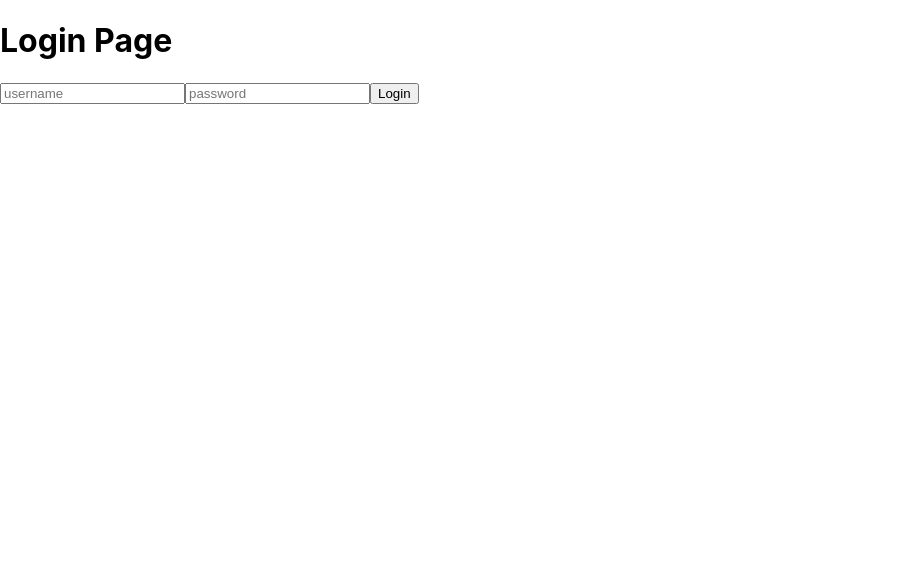
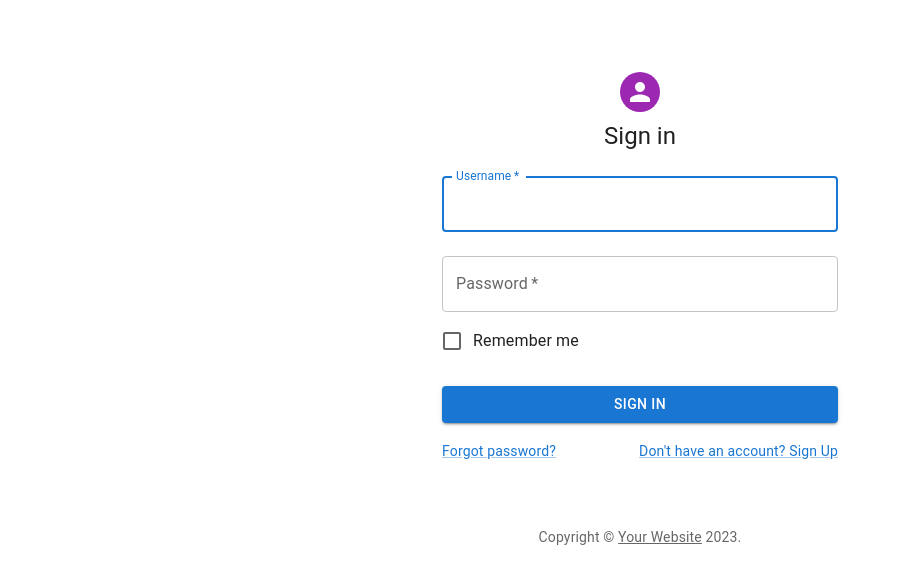
Before and after one commit to vamsi1133/ramreact, a React (Create React App) app: page /login in a window 1280 px wide. Shown: the top 584 px of the page, without its empty margins (0-902 px from the left). Built offline with nearby package versions, Linux system fonts and the light colour scheme.

Commit message:
fourth commit

```diff
--- a/package.json
+++ b/package.json
@@ -3,9 +3,13 @@
   "version": "0.1.0",
   "private": true,
   "dependencies": {
+    "@emotion/react": "^11.10.5",
+    "@emotion/styled": "^11.10.5",
+    "@mui/material": "^5.11.7",
     "@testing-library/jest-dom": "^5.16.5",
     "@testing-library/react": "^13.4.0",
     "@testing-library/user-event": "^13.5.0",
+    "axios": "^1.3.2",
     "react": "^18.2.0",
     "react-dom": "^18.2.0",
     "react-router-dom": "^6.8.0",
--- a/src/Components/login/index.js
+++ b/src/Components/login/index.js
@@ -1,37 +1,144 @@
 import React, { useState } from "react";
+import { useNavigate } from "react-router-dom";
+import axios from "axios";
+import Avatar from "@mui/material/Avatar";
+import Button from "@mui/material/Button";
+import CssBaseline from "@mui/material/CssBaseline";
+import TextField from "@mui/material/TextField";
+import FormControlLabel from "@mui/material/FormControlLabel";
+import Checkbox from "@mui/material/Checkbox";
+import Link from "@mui/material/Link";
+import Grid from "@mui/material/Grid";
+import Box from "@mui/material/Box";
+import Typography from "@mui/material/Typography";
+import Container from "@mui/material/Container";
+import { createTheme, ThemeProvider } from "@mui/material/styles";
+function Copyright(props) {
+  return (
+    <Typography
+      variant="body2"
+      color="text.secondary"
+      align="center"
+      {...props}
+    >
+      {"Copyright © "}
+      <Link color="inherit" href="https://mui.com/">
+        Your Website
+      </Link>{" "}
+      {new Date().getFullYear()}
+      {"."}
+    </Typography>
+  );
+}
 
+const theme = createTheme();
 const Login = (props) => {
   const [credential, setCredentials] = useState({ username: "", password: "" });
-
+  const router = useNavigate();
   const handleInput = (e) => {
     const { value, name } = e.target;
     setCredentials((prev) => ({ ...prev, [name]: value }));
   };
 
-  const handleLogin = (event) => {
+  const handleSubmit = async (event) => {
     event.preventDefault();
-    console.log(credential);
+    // fetch("http://localhost:8000/login", {
+    //   method: "POST",
+    //   headers: {
+    //     "Content-Type": "application/json",
+    //   },
+    //   body: JSON.stringify(credential),
+    // })
+    //   .then((res) => res.json())
+    //   .then((data) => {
+    //     if (!data.ok) {
+    //       alert("incorect data");
+    //     }
+    //   })
+    //   .catch((err) => console.log("here", err));
+    try {
+      const data = await axios.post("http://localhost:8000/login", credential);
+      if (data.status === 200) {
+        router("/");
+      }
+    } catch (e) {
+      alert(e.response.data.message);
+    }
   };
 
   return (
     <>
-      <div>
-        <h1>Login Page</h1>
-        <form onChange={handleInput}>
-          <input
-            name="username"
-            placeholder="username"
-            value={credential.username}
-          ></input>
-          <input
-            name="password"
-            type="password"
-            placeholder="password"
-            value={credential.password}
-          ></input>
-          <button onClick={handleLogin}>Login</button>
-        </form>
-      </div>
+      <ThemeProvider theme={theme}>
+        <Container component="main" maxWidth="xs">
+          <CssBaseline />
+          <Box
+            sx={{
+              marginTop: 8,
+              display: "flex",
+              flexDirection: "column",
+              alignItems: "center",
+            }}
+          >
+            <Avatar sx={{ m: 1, bgcolor: "secondary.main" }}></Avatar>
+            <Typography component="h1" variant="h5">
+              Sign in
+            </Typography>
+            <Box
+              component="form"
+              onSubmit={handleSubmit}
+              onChange={handleInput}
+              noValidate
+              sx={{ mt: 1 }}
+            >
+              <TextField
+                margin="normal"
+                required
+                fullWidth
+                id="email"
+                label="Username"
+                name="username"
+                autoComplete="email"
+                autoFocus
+              />
+              <TextField
+                margin="normal"
+                required
+                fullWidth
+                name="password"
+                label="Password"
+                type="password"
+                id="password"
+                autoComplete="current-password"
+              />
+              <FormControlLabel
+                control={<Checkbox value="remember" color="primary" />}
+                label="Remember me"
+              />
+              <Button
+                type="submit"
+                fullWidth
+                variant="contained"
+                sx={{ mt: 3, mb: 2 }}
+              >
+                Sign In
+              </Button>
+              <Grid container>
+                <Grid item xs>
+                  <Link href="#" variant="body2">
+                    Forgot password?
+                  </Link>
+                </Grid>
+                <Grid item>
+                  <Link href="#" variant="body2">
+                    {"Don't have an account? Sign Up"}
+                  </Link>
+                </Grid>
+              </Grid>
+            </Box>
+          </Box>
+          <Copyright sx={{ mt: 8, mb: 4 }} />
+        </Container>
+      </ThemeProvider>
     </>
   );
 };
```
Also changed, not shown: 1 other file (tests, documents, lock files or other folders).
